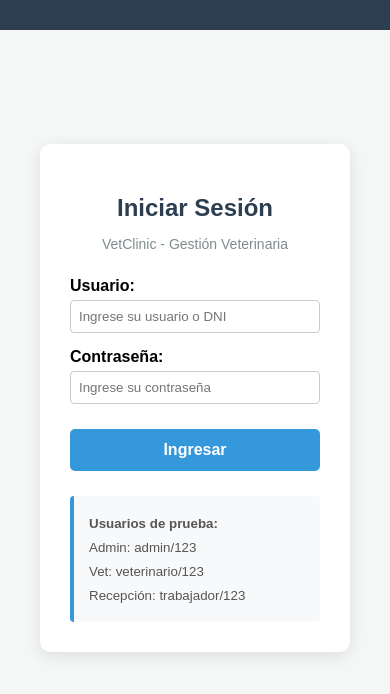
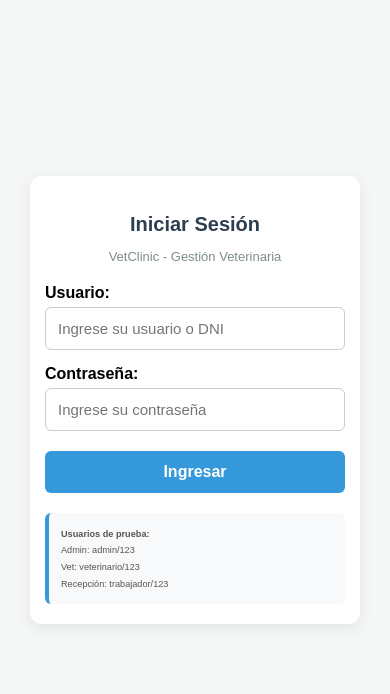
Before and after one commit to mjedeguardo/Libreria_interfaces, an Angular app: page /login in a window 390 px wide. Shown: the top 694 px of the page. Built offline with nearby package versions, Linux system fonts and the light colour scheme.

Commit message:
Vista de admin simplificada con tabla de atendidos y diseño responsive

```diff
--- a/src/app/app.html
+++ b/src/app/app.html
@@ -1,28 +1,33 @@
-<nav class="navbar">
-  <!-- SOLO SI HAY UN USUARIO LOGUEADO, MOSTRAMOS LOS BOTONES -->
-  <ng-container *ngIf="authService.getUsuarioActual()">
+<ng-container *ngIf="authService.getUsuarioActual()">
+  <nav class="navbar">
 
-    <!-- Admin -->
+    <!-- ADMINISTRADOR: Ve su panel y la agenda general -->
     <ng-container *ngIf="authService.tieneRol(['Admin'])">
+      <a routerLink="/admin" routerLinkActive="activo">Panel Admin</a>
       <a routerLink="/citas" routerLinkActive="activo">Agenda General</a>
     </ng-container>
 
-    <!-- Veterinario -->
+    <!-- VETERINARIO: Ve sus pacientes (la agenda) -->
     <ng-container *ngIf="authService.tieneRol(['Veterinario'])">
       <a routerLink="/citas" routerLinkActive="activo">Mis Pacientes</a>
     </ng-container>
 
-    <!-- Cliente -->
+    <!-- TRABAJADOR (Recepción): Ve su panel para agendar y buscar recetas -->
+    <ng-container *ngIf="authService.tieneRol(['Trabajador'])">
+      <a routerLink="/trabajador" routerLinkActive="activo">Panel de Recepción</a>
+    </ng-container>
+
+    <!-- CLIENTE: Solo ve su historial -->
     <ng-container *ngIf="authService.tieneRol(['Cliente'])">
       <a routerLink="/historial" routerLinkActive="activo">Mi Historial</a>
     </ng-container>
 
-    <!-- Botón de salir -->
+    <!-- Botón de salir (todos lo ven) -->
     <a href="javascript:void(0)" (click)="salir()" class="logout">Cerrar Sesión ({{ authService.getUsuarioActual()?.nombre }})</a>
+  </nav>
+</ng-container>
 
-  </ng-container>
-</nav>
-
+<!-- Aquí se cargan las vistas -->
 <div class="container">
   <router-outlet></router-outlet>
 </div>
--- a/src/app/app.routes.ts
+++ b/src/app/app.routes.ts
@@ -7,6 +7,7 @@ import { AuthGuard } from './core/guards/auth-guard';
 import { NuevaCitaComponent } from './features/citas/nueva-cita/nueva-cita';
 import { PanelTrabajadorComponent } from './features/trabajador/panel-trabajador/panel-trabajador';
 import { TrabajadorGuard } from './core/guards/trabajador-guard';
+import { PanelAdminComponent } from './features/admin/panel-admin/panel-admin';
 
 export const routes: Routes = [
   { path: 'login', component: LoginComponent },
@@ -16,5 +17,6 @@ export const routes: Routes = [
   { path: 'citas', component: AgendaComponent, canActivate: [AuthGuard] },
   { path: 'nueva-cita', component: NuevaCitaComponent, canActivate: [AuthGuard] },
   { path: 'nueva-cita', component: NuevaCitaComponent, canActivate: [TrabajadorGuard] },
-  { path: 'historial', component: HistorialComponent, canActivate: [AuthGuard] }
+  { path: 'historial', component: HistorialComponent, canActivate: [AuthGuard] },
+  { path: 'admin', component: PanelAdminComponent, canActivate: [AuthGuard] }
 ];
--- /dev/null
+++ b/src/app/features/admin/panel-admin/panel-admin.css
@@ -0,0 +1,115 @@
+/* Contenedor principal del panel */
+.card {
+  background: white;
+  padding: 20px;
+  border-radius: 8px;
+  box-shadow: 0 2px 10px rgba(0,0,0,0.1);
+  margin-bottom: 20px;
+}
+
+/* Título de bienvenida */
+.card h2 {
+  color: #2c3e50;
+  margin-bottom: 5px;
+}
+
+.card p {
+  color: #555;
+}
+
+/* Grid de tarjetas de resumen */
+.grid-citas {
+  display: grid;
+  grid-template-columns: repeat(auto-fit, minmax(250px, 1fr));
+  gap: 20px;
+  margin-top: 20px;
+}
+
+/* Tarjetas individuales */
+.cita-card {
+  background: #ffffff;
+  border: 1px solid #e0e0e0;
+  border-radius: 8px;
+  padding: 20px;
+  box-shadow: 0 2px 5px rgba(0,0,0,0.05);
+  text-align: center; /* Centrar el contenido de las tarjetas */
+}
+
+/* Números grandes (40px) */
+.cita-card h1 {
+  font-size: 40px;
+  margin: 10px 0;
+  color: #2c3e50;
+}
+
+.cita-card h3 {
+  margin: 0;
+  font-size: 18px;
+  color: #555;
+}
+
+/* Botón de "Ver Agenda General" */
+.btn-azul {
+  display: inline-block;
+  background-color: #3498db;
+  color: white;
+  padding: 10px 20px;
+  border-radius: 5px;
+  text-decoration: none;
+  font-weight: bold;
+  transition: background 0.3s;
+}
+
+.btn-azul:hover {
+  background-color: #2980b9;
+}
+
+/* --- RESPONSIVE PARA MÓVILES --- */
+@media (max-width: 600px) {
+  .cita-card {
+    padding: 15px;
+  }
+
+  .cita-card h1 {
+    font-size: 30px;
+  }
+
+  .cita-card h3 {
+    font-size: 15px;
+  }
+}
+
+/* Estilos para tablas responsivas */
+table {
+  width: 100%;
+  border-collapse: collapse;
+  margin-top: 10px;
+  background: white;
+}
+
+th, td {
+  padding: 12px 10px;
+  text-align: left;
+  border-bottom: 1px solid #eee;
+  font-size: 14px;
+}
+
+th {
+  background-color: #ecf0f1;
+  font-weight: bold;
+  color: #2c3e50;
+}
+
+/* En móviles, permitimos scroll horizontal en la tabla si es muy ancha */
+@media (max-width: 600px) {
+  .table-responsive {
+    overflow-x: auto;
+    -webkit-overflow-scrolling: touch;
+  }
+
+  /* Hacemos la letra un poco más pequeña para que quepa */
+  th, td {
+    font-size: 12px;
+    padding: 8px 5px;
+  }
+}
--- /dev/null
+++ b/src/app/features/admin/panel-admin/panel-admin.html
@@ -0,0 +1,29 @@
+<div class="card">
+  <h2>Panel de Administración</h2>
+  <p>Bienvenido, <strong>{{ authService.getUsuarioActual()?.nombre }}</strong>. Aquí tienes el resumen de la clínica.</p>
+
+  <!-- Tarjetas de Resumen -->
+  <div class="grid-citas" style="margin-top: 20px;">
+    <div class="cita-card" style="border-left-color: #3498db;">
+      <h3>🐶 Pacientes</h3>
+      <h1 style="font-size: 40px; margin: 10px 0; color: #2c3e50;">{{ totalMascotas }}</h1>
+      <p>Mascotas registradas</p>
+    </div>
+
+    <div class="cita-card" style="border-left-color: #f39c12;">
+      <h3>📅 Citas</h3>
+      <h1 style="font-size: 40px; margin: 10px 0; color: #2c3e50;">{{ totalCitas }}</h1>
+      <p>Citas en total</p>
+    </div>
+
+    <div class="cita-card" style="border-left-color: #e74c3c;">
+      <h3>⏳ Pendientes</h3>
+      <h1 style="font-size: 40px; margin: 10px 0; color: #2c3e50;">{{ citasPendientes }}</h1>
+      <p>Por atender</p>
+    </div>
+  </div>
+
+  <div style="margin-top: 30px;">
+    <a routerLink="/citas" class="btn-azul" style="text-decoration: none; padding: 10px 20px; border-radius: 5px;">Ver Agenda General</a>
+  </div>
+</div>
--- /dev/null
+++ b/src/app/features/admin/panel-admin/panel-admin.ts
@@ -0,0 +1,34 @@
+import { Component, OnInit } from '@angular/core';
+import { CommonModule } from '@angular/common';
+import { RouterLink } from '@angular/router';
+import { ClinicaService } from '../../../core/services/clinica.service';
+import { AuthService } from '../../../core/services/auth.service';
+import { Cita } from '../../../core/models/cita.model'; // <-- Importamos Cita
+
+@Component({
+  selector: 'app-panel-admin',
+  standalone: true,
+  imports: [CommonModule, RouterLink],
+  templateUrl: './panel-admin.html',
+  styleUrls: ['./panel-admin.css']
+})
+export class PanelAdminComponent implements OnInit {
+  totalMascotas: number = 0;
+  totalCitas: number = 0;
+  citasPendientes: number = 0;
+
+  // NUEVO: Arreglo para guardar las citas atendidas
+  citasAtendidas: Cita[] = [];
+
+  constructor(public authService: AuthService, private clinicaService: ClinicaService) {}
+
+  ngOnInit() {
+    this.totalMascotas = this.clinicaService.getMascotas().length;
+    const citas = this.clinicaService.getCitas();
+    this.totalCitas = citas.length;
+    this.citasPendientes = citas.filter(c => c.estado === 'Pendiente').length;
+
+    // NUEVO: Filtramos solo las que están atendidas
+    this.citasAtendidas = citas.filter(c => c.estado === 'Atendida');
+  }
+}
--- a/src/app/features/auth/login/login.css
+++ b/src/app/features/auth/login/login.css
@@ -1,62 +1,112 @@
+/* Contenedor principal que centra la tarjeta */
 .login-container {
   display: flex;
   justify-content: center;
   align-items: center;
-  min-height: 80vh; /* Centrado vertical */
-  padding: 20px;
+  min-height: 85vh;
+  padding: 15px; /* Margen para que no toque los bordes en móvil */
+  background-color: #f4f7f6;
 }
 
+/* La tarjeta del Login */
 .login-card {
   width: 100%;
-  max-width: 400px; /* Ancho máximo para que no se estire */
-  padding: 30px;
-  box-shadow: 0 4px 15px rgba(0,0,0,0.1);
-  border-radius: 10px;
+  max-width: 400px; /* Ancho máximo en PC */
+  padding: 25px 20px;
+  background: white;
+  border-radius: 12px;
+  box-shadow: 0 4px 15px rgba(0,0,0,0.08);
 }
 
+/* Título y subtítulo */
 .login-card h2 {
   text-align: center;
   margin-bottom: 5px;
   color: #2c3e50;
+  font-size: 22px;
 }
 
 .subtitle {
   text-align: center;
   color: #7f8c8d;
-  margin-bottom: 25px;
-  font-size: 14px;
+  margin-bottom: 20px;
+  font-size: 13px;
 }
 
+/* Inputs */
+.login-card .form-group {
+  margin-bottom: 15px;
+}
+
+.login-card input {
+  width: 100%;
+  padding: 12px; /* Más alto para dedos en móvil */
+  border: 1px solid #ccc;
+  border-radius: 6px;
+  font-size: 15px;
+  box-sizing: border-box; /* Para que el padding no desborde el ancho */
+}
+
+.login-card input:focus {
+  border-color: #3498db;
+  outline: none;
+}
+
+/* Botón */
 .btn-login {
   width: 100%;
   padding: 12px;
   font-size: 16px;
-  margin-top: 10px;
+  margin-top: 5px;
   background-color: #3498db;
   color: white;
   border: none;
-  border-radius: 5px;
+  border-radius: 6px;
   cursor: pointer;
   font-weight: bold;
+  transition: background 0.2s;
 }
 
 .btn-login:hover {
   background-color: #2980b9;
 }
 
+/* Mensaje de error */
 .error-msg {
   color: #e74c3c;
-  font-size: 14px;
+  font-size: 13px;
   text-align: center;
-  margin-top: 10px;
+  margin: 5px 0 10px 0;
 }
 
+/* Caja de usuarios de prueba */
 .info-box {
-  margin-top: 25px;
-  padding: 15px;
+  margin-top: 20px;
+  padding: 12px;
   background-color: #f8f9fa;
   border-left: 4px solid #3498db;
-  border-radius: 4px;
+  border-radius: 6px;
+  font-size: 12px;
+  line-height: 1.5;
   color: #555;
-  line-height: 1.5;
 }
+
+/* --- MEDIA QUERY PARA MÓVILES --- */
+@media (max-width: 480px) {
+  .login-container {
+    min-height: 90vh; /* Un poco más de altura en celular */
+    padding: 10px;
+  }
+
+  .login-card {
+    padding: 20px 15px;
+  }
+
+  .login-card h2 {
+    font-size: 20px;
+  }
+
+  .info-box {
+    font-size: 11px; /* Texto más pequeño para que quepa bien */
+  }
+}
--- a/src/app/features/auth/login/login.html
+++ b/src/app/features/auth/login/login.html
@@ -1,3 +1,6 @@
+<!-- Si NO hay usuario, muestra el login. Si hay usuario, lo oculta y navega -->
+<ng-container *ngIf="!authService.getUsuarioActual()">
+
   <div class="login-container">
     <div class="card login-card">
       <h2>Iniciar Sesión</h2>
@@ -25,3 +28,5 @@
       </div>
     </div>
   </div>
+
+</ng-container>
--- a/src/app/features/citas/agenda/agenda.css
+++ b/src/app/features/citas/agenda/agenda.css
@@ -26,3 +26,37 @@
   font-family: inherit;
   resize: vertical;
 }
+
+/* Estilos para la tabla del Admin */
+.table-responsive {
+  overflow-x: auto;
+  -webkit-overflow-scrolling: touch;
+}
+
+table {
+  width: 100%;
+  border-collapse: collapse;
+  margin-top: 10px;
+  background: white;
+}
+
+th, td {
+  padding: 12px 10px;
+  text-align: left;
+  border-bottom: 1px solid #eee;
+  font-size: 14px;
+}
+
+th {
+  background-color: #ecf0f1;
+  font-weight: bold;
+  color: #2c3e50;
+}
+
+/* Responsive para celulares */
+@media (max-width: 600px) {
+  th, td {
+    font-size: 12px;
+    padding: 8px 5px;
+  }
+}
```
Also changed, not shown: src/app/features/auth/login/login.ts (+19 -15 lines), src/app/features/citas/agenda/agenda.html (+36 -17 lines), src/app/features/citas/agenda/agenda.ts (+12 -6 lines), 2 other files (tests, documents, lock files or other folders). Lines whose indentation alone changed are shown as unchanged.
